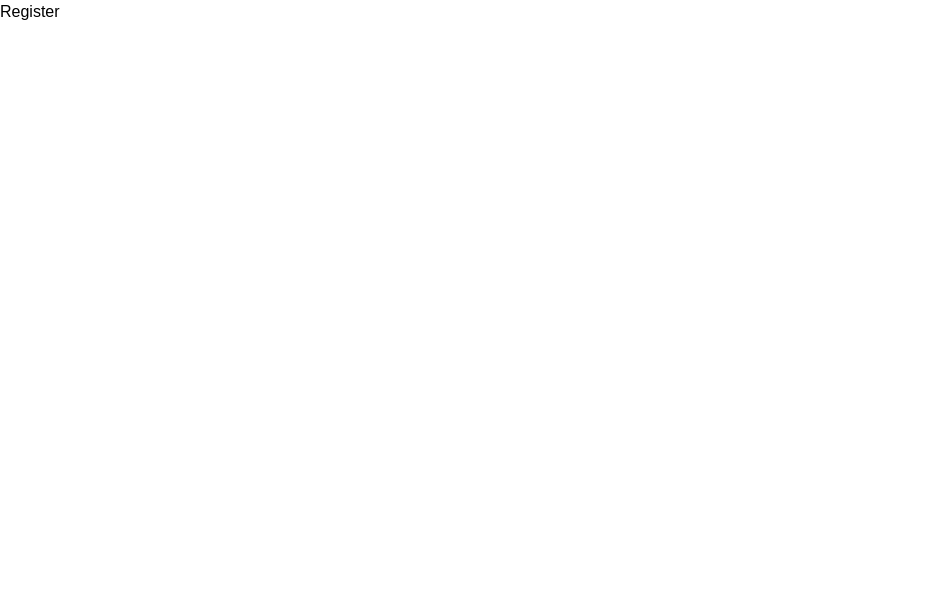
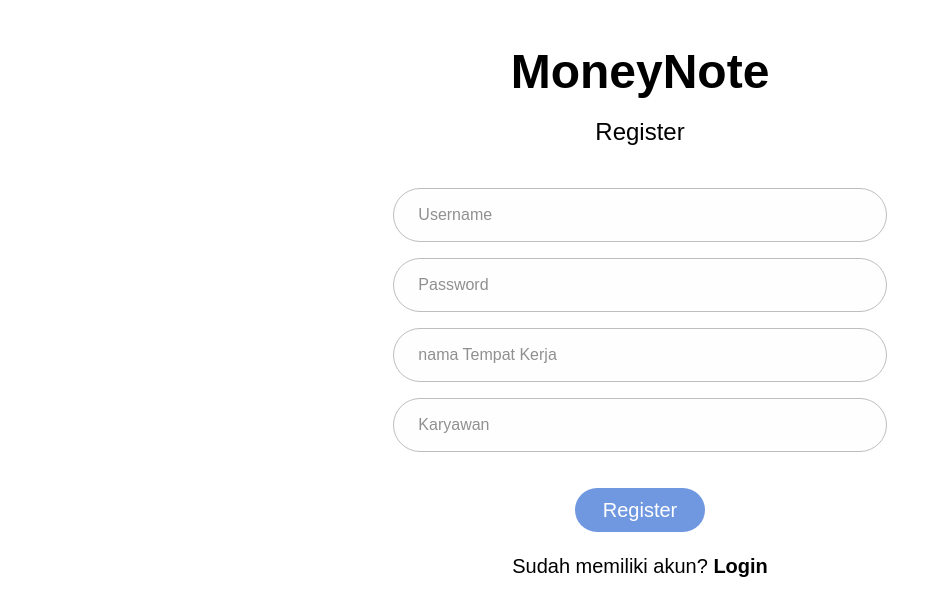
Before and after one commit to alirafli/money-note, a React (Vite) app: page /register in a window 1280 px wide. Shown: the top 616 px of the page, without its empty margins (0-949 px from the left). Built offline with nearby package versions, Linux system fonts and the light colour scheme.

Commit message:
feat: login register page

```diff
--- /dev/null
+++ b/src/components/Button/index.jsx
@@ -0,0 +1,52 @@
+import classNames from "classnames";
+import React from "react";
+import { Link } from "react-router-dom";
+import Text from "../Text";
+
+const Button = ({
+  type,
+  className,
+  isLink,
+  to,
+  onClick,
+  state = {},
+  children,
+}) => {
+  const classname = classNames(
+    "bg-[#7098E0] text-white text-lg font-normal py-2 px-7 rounded-full hover:bg-[#668ACC]",
+    {
+      "bg-[#FFFFFF] border border-[#7098E0] text-[#7098E0] text-center hover:bg-[#E9F2FF]":
+        type === "light",
+    },
+    className
+  );
+  return (
+    <>
+      {isLink ? (
+        <Link to={to} className={classname} state={state}>
+          {children}
+        </Link>
+      ) : (
+        <button
+          onClick={onClick}
+          type="submit"
+          name="submit"
+          className={classNames(
+            "bg-[#7098E0] text-white text-lg font-normal py-2 px-7 rounded-full hover:bg-[#668ACC]",
+            {
+              "bg-[#FFFFFF] border border-[#7098E0] text-[#7098E0] text-center hover:bg-[#E9F2FF]":
+                type === "light",
+            },
+            className
+          )}
+        >
+          <div className={classNames("justify-center")}>
+            <Text variant="p2">{children}</Text>
+          </div>
+        </button>
+      )}
+    </>
+  );
+};
+
+export default Button;
--- /dev/null
+++ b/src/components/Input/index.jsx
@@ -0,0 +1,32 @@
+import classNames from "classnames";
+import React from "react";
+
+const STYLE =
+  "bg-[#FEFEFE] rounded-full text-base placeholder:text-[#909090] placeholder:text-light w-full border border-[#BFBEBE] py-3.5 px-6";
+
+const Input = ({
+  type = "text",
+  name,
+  placeholder,
+  className,
+  margin = "mb-4",
+  errorText,
+  ...other
+}) => {
+  return (
+    <div className={margin}>
+      <input
+        type={type}
+        name={name}
+        placeholder={placeholder}
+        {...other}
+        className={classNames(className, STYLE)}
+      />
+      {errorText ? (
+        <span className="text-xs text-red-600">{errorText}</span>
+      ) : null}
+    </div>
+  );
+};
+
+export default Input;
--- a/src/components/index.jsx
+++ b/src/components/index.jsx
@@ -1,4 +1,6 @@
 import Text from "./Text";
 import Navbar from "./Navbar";
+import Button from "./Button";
+import Input from "./Input";
 
-export { Text, Navbar };
+export { Text, Navbar, Button, Input };
--- a/src/pages/Login/index.jsx
+++ b/src/pages/Login/index.jsx
@@ -1,9 +1,56 @@
-import React from 'react'
+import React, { useState } from "react";
+import { Button, Input, Text } from "../../components";
+import { Link } from "react-router-dom";
 
 const Login = () => {
+  const [LoginData, setLoginData] = useState({ username: "", password: "" });
+
+  const handleChange = (e) => {
+    setLoginData({
+      ...LoginData,
+      [e.target.name]: e.target.value,
+    });
+  };
+
+  const handleSubmit = async (e) => {
+    e.preventDefault();
+    console.log(LoginData);
+  };
+
   return (
-    <div>Login</div>
-  )
-}
+    <div className="text-center">
+      <div className="mt-12">
+        <Text variant="h1" weight="semiBold">
+          MoneyNote
+        </Text>
+        <Text variant="p1" className="pt-5">
+          Login
+        </Text>
+      </div>
+      <form
+        className="mx-auto px-5 w-10/12 lg:w-5/12 mt-10"
+        onSubmit={handleSubmit}
+      >
+        <Input placeholder="Username" name="username" onChange={handleChange} />
+        <Input
+          placeholder="Password"
+          name="password"
+          type="password"
+          autoComplete="on"
+          onChange={handleChange}
+        />
+        <Button className="w-fit my-5" type="submit">
+          Login
+        </Button>
+        <Text variant="p2" weight="normal">
+          Belum memiliki akun?
+          <Link to="/register">
+            <b> Register</b>
+          </Link>
+        </Text>
+      </form>
+    </div>
+  );
+};
 
-export default Login
+export default Login;
--- a/src/pages/Register/index.jsx
+++ b/src/pages/Register/index.jsx
@@ -1,9 +1,71 @@
-import React from 'react'
+import React, { useState } from "react";
+import { Link } from "react-router-dom";
+import { Button, Input, Text } from "../../components";
 
 const Register = () => {
+  const [RegisterData, setRegisterData] = useState({
+    username: "",
+    password: "",
+    tempatKerja: "",
+    jmlKaryawan: "",
+  });
+
+  const handleChange = (e) => {
+    setRegisterData({
+      ...RegisterData,
+      [e.target.name]: e.target.value,
+    });
+  };
+
+  const handleSubmit = async (e) => {
+    e.preventDefault();
+    console.log(RegisterData);
+  };
+
   return (
-    <div>Register</div>
-  )
-}
+    <div className="text-center">
+      <div className="mt-12">
+        <Text variant="h1" weight="semiBold">
+          MoneyNote
+        </Text>
+        <Text variant="p1" className="pt-5">
+          Register
+        </Text>
+      </div>
+      <form
+        className="mx-auto px-5 w-10/12 lg:w-5/12 mt-10"
+        onSubmit={handleSubmit}
+      >
+        <Input placeholder="Username" name="username" onChange={handleChange} />
+        <Input
+          placeholder="Password"
+          name="password"
+          type="password"
+          autoComplete="on"
+          onChange={handleChange}
+        />
+        <Input
+          placeholder="nama Tempat Kerja"
+          name="tempatKerja"
+          onChange={handleChange}
+        />
+        <Input
+          placeholder="Karyawan"
+          name="jmlKaryawan"
+          onChange={handleChange}
+        />
+        <Button className="w-fit my-5" type="submit">
+          Register
+        </Button>
+        <Text variant="p2" weight="normal">
+          Sudah memiliki akun?
+          <Link to="/login">
+            <b> Login</b>
+          </Link>
+        </Text>
+      </form>
+    </div>
+  );
+};
 
-export default Register
+export default Register;
--- a/src/routers/index.jsx
+++ b/src/routers/index.jsx
@@ -4,11 +4,14 @@ import { HelmetProvider } from "react-helmet-async";
 import { UserWrapper } from "../context/UserContext";
 import { Navbar } from "../components";
 import ProtectedRoute from "./ProtectedRoute";
+import AuthRoute from "./AuthRoute";
+
+//pages
 import Login from "../pages/Login";
 import Homepage from "../pages/Homepage";
 import NotFound from "../pages/NotFound";
-import AuthRoute from "./AuthRoute";
 import Register from "../pages/Register";
+
 const ScrollToTop = () => {
   const { pathname } = useLocation();
 
```
